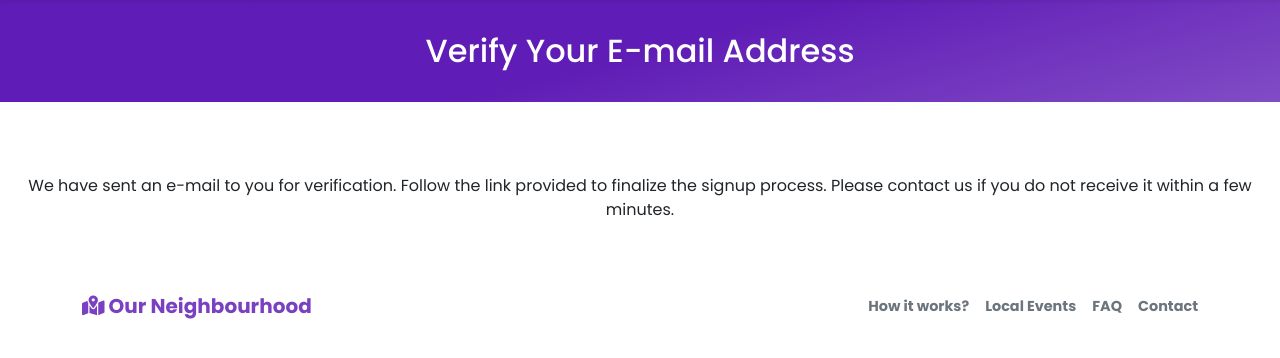
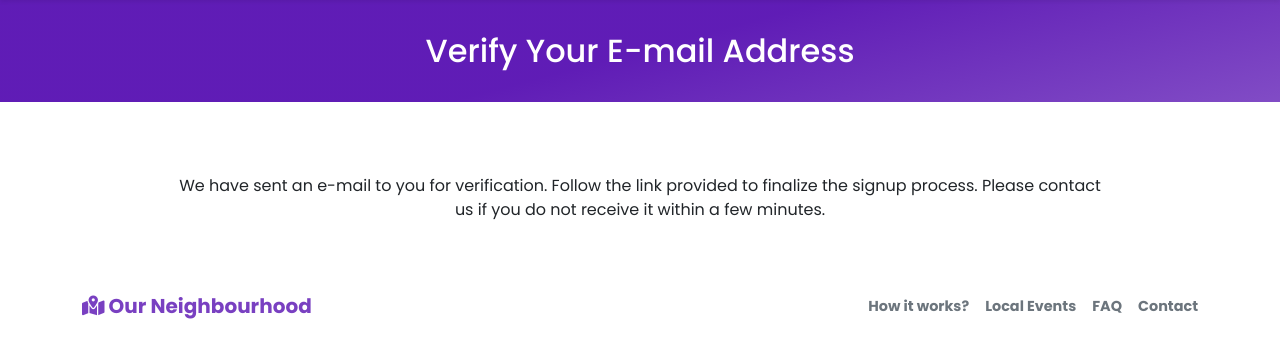
Before and after one commit to stef-cruz/our_neighbourhood, a Django app: a page that uses templates/allauth/account/verification_sent.html in a window 1280 px wide. Shown: the part 56-414 px from the top of the page. Run offline with Django 3.2, Linux system fonts and the light colour scheme; some libraries are stand-ins or nearby versions.

Commit message:
Replace container-fluid with container and add offset to cols

```diff
--- a/templates/allauth/account/account_inactive.html
+++ b/templates/allauth/account/account_inactive.html
@@ -8,9 +8,9 @@
 
 <h2 class="text-center page-header-bg">{% trans "Account Inactive" %}</h2>
 
-<div id="authentication" class="container-fluid form-custom">
+<div id="authentication" class="container form-custom">
     <div class="row pb-0 pe-lg-0">
-        <div class="col-12 form-custom__align-center">
+        <div class="col-12 col-md-10 offset-md-1 form-custom__align-center">
             <p>{% trans "This account is inactive." %}</p>
             <a href="{% url 'home' %}">
                 <button type="submit">Back to the site</button>
--- a/templates/allauth/account/email.html
+++ b/templates/allauth/account/email.html
@@ -7,9 +7,9 @@
 {% block inner_content %}
 <h2 class="text-center page-header-bg">{% trans "E-mail Addresses" %}</h2>
 
-<div id="authentication" class="container-fluid form-custom">
+<div id="authentication" class="container form-custom">
     <div class="row pb-0 pe-lg-0">
-        <div class="col-12 form-custom__align-center">
+        <div class="col-12 col-md-10 offset-md-1 form-custom__align-center">
             {% if user.emailaddress_set.all %}
             <p>{% trans 'The following e-mail addresses are associated with your account:' %}</p>
 
--- a/templates/allauth/account/email_confirm.html
+++ b/templates/allauth/account/email_confirm.html
@@ -10,9 +10,9 @@
 
 <h2 class="text-center page-header-bg">{% trans "Confirm E-mail Address" %}</h2>
 
-<div id="authentication" class="container-fluid form-custom">
+<div id="authentication" class="container form-custom">
     <div class="row pb-0 pe-lg-0">
-        <div class="col-12 form-custom__align-center">
+        <div class="col-12 col-md-10 offset-md-1 form-custom__align-center">
             {% if confirmation %}
 
             {% user_display confirmation.email_address.user as user_display %}
--- a/templates/allauth/account/password_change.html
+++ b/templates/allauth/account/password_change.html
@@ -8,9 +8,9 @@
 
 <h2 class="text-center page-header-bg">{% trans "Change Password" %}</h2>
 
-<div id="authentication" class="container-fluid form-custom">
+<div id="authentication" class="container form-custom">
     <div class="row pb-0 pe-lg-0">
-        <div class="col-12 form-custom__align-center">
+        <div class="col-12 col-md-10 offset-md-1 form-custom__align-center">
             <form method="POST" action="{% url 'account_change_password' %}" class="password_change">
                 {% csrf_token %}
                 {{ form|crispy }}
--- a/templates/allauth/account/password_reset.html
+++ b/templates/allauth/account/password_reset.html
@@ -9,9 +9,9 @@
 
 <h2 class="text-center page-header-bg">{% trans "Password Reset" %}</h2>
 
-<div id="authentication" class="container-fluid form-custom">
+<div id="authentication" class="container form-custom">
     <div class="row pb-0 pe-lg-0">
-        <div class="col-12 form-custom__align-center">
+        <div class="col-12 col-md-10 offset-md-1 form-custom__align-center">
             {% if user.is_authenticated %}
             {% include "account/snippets/already_logged_in.html" %}
             {% endif %}
--- a/templates/allauth/account/password_reset_done.html
+++ b/templates/allauth/account/password_reset_done.html
@@ -8,9 +8,9 @@
 {% block inner_content %}
 <h2 class="text-center page-header-bg">{% trans "Password Reset" %}</h2>
 
-<div id="authentication" class="container-fluid form-custom">
+<div id="authentication" class="container form-custom">
     <div class="row pb-0 pe-lg-0">
-        <div class="col-12 form-custom__align-center">
+        <div class="col-12 col-md-10 offset-md-1 form-custom__align-center">
             {% if user.is_authenticated %}
             {% include "account/snippets/already_logged_in.html" %}
             {% endif %}
--- a/templates/allauth/account/password_reset_from_key.html
+++ b/templates/allauth/account/password_reset_from_key.html
@@ -7,9 +7,9 @@
 
 <h2 class="text-center page-header-bg">{% if token_fail %}{% trans "Bad Token" %}{% else %}{% trans "Change Password" %}{% endif %}</h2>
 
-<div id="authentication" class="container-fluid form-custom">
+<div id="authentication" class="container form-custom">
     <div class="row pb-0 pe-lg-0">
-        <div class="col-12 form-custom__align-center">
+        <div class="col-12 col-md-10 offset-md-1 form-custom__align-center">
             {% if token_fail %}
                 {% url 'account_reset_password' as passwd_reset_url %}
                 <p>{% blocktrans %}The password reset link was invalid, possibly because it has already been used.  Please request a <a href="{{ passwd_reset_url }}">new password reset</a>.{% endblocktrans %}</p>
--- a/templates/allauth/account/password_reset_from_key_done.html
+++ b/templates/allauth/account/password_reset_from_key_done.html
@@ -7,9 +7,9 @@
 
 <h2 class="text-center page-header-bg">{% trans "Change Password" %}</h2>
 
-<div id="authentication" class="container-fluid form-custom">
+<div id="authentication" class="container form-custom">
     <div class="row pb-0 pe-lg-0">
-        <div class="col-12 form-custom__align-center">
+        <div class="col-12 col-md-10 offset-md-1 form-custom__align-center">
             <p>{% trans 'Your password is now changed.' %}</p>
         </div>
     </div>
--- a/templates/allauth/account/password_set.html
+++ b/templates/allauth/account/password_set.html
@@ -8,9 +8,9 @@
 
 <h2 class="text-center page-header-bg">{% trans "Set Password" %}</h2>
 
-<div id="authentication" class="container-fluid form-custom">
+<div id="authentication" class="container form-custom">
     <div class="row pb-0 pe-lg-0">
-        <div class="col-12 form-custom__align-center">
+        <div class="col-12 col-md-10 offset-md-1 form-custom__align-center">
             <form method="POST" action="{% url 'account_set_password' %}" class="password_set">
                 {% csrf_token %}
                 {{ form|crispy }}
--- a/templates/allauth/account/verification_sent.html
+++ b/templates/allauth/account/verification_sent.html
@@ -8,9 +8,9 @@
 
 <h2 class="text-center page-header-bg">{% trans "Verify Your E-mail Address" %}</h2>
 
-<div id="authentication" class="container-fluid form-custom">
+<div id="authentication" class="container form-custom">
     <div class="row pb-0 pe-lg-0">
-        <div class="col-12 form-custom__align-center">
+        <div class="col-12 col-md-10 offset-md-1 form-custom__align-center">
             <p>{% blocktrans %}We have sent an e-mail to you for verification. Follow the link provided to finalize the signup process. Please contact us if you do not receive it within a few minutes.{% endblocktrans %}</p>
         </div>
     </div>
--- a/templates/allauth/account/verified_email_required.html
+++ b/templates/allauth/account/verified_email_required.html
@@ -8,9 +8,9 @@
 
 <h2 class="text-center page-header-bg">{% trans "Verify Your E-mail Address" %}</h2>
 
-<div id="authentication" class="container-fluid form-custom">
+<div id="authentication" class="container form-custom">
     <div class="row pb-0 pe-lg-0">
-        <div class="col-12 form-custom__align-center">
+        <div class="col-12 col-md-10 offset-md-1 form-custom__align-center">
             {% url 'account_email' as email_url %}
 
             <p>{% blocktrans %}This part of the site requires us to verify that
--- a/templates/allauth/socialaccount/authentication_error.html
+++ b/templates/allauth/socialaccount/authentication_error.html
@@ -8,9 +8,9 @@
 
 <h2 class="text-center page-header-bg">{% trans "Social Network Login Failure" %}</h2>
 
-<div id="authentication" class="container-fluid form-custom">
+<div id="authentication" class="container form-custom">
   <div class="row pb-0 pe-lg-0">
-    <div class="col-12 form-custom__align-center">
+    <div class="col-12 col-md-10 offset-md-1 form-custom__align-center">
         <p>{% trans "An error occurred while attempting to login via your social network account." %}</p>
         <a href="{% url 'home' %}">
             <button type="submit">Back to the site</button>
--- a/templates/allauth/socialaccount/connections.html
+++ b/templates/allauth/socialaccount/connections.html
@@ -8,9 +8,9 @@
 
 <h2 class="text-center page-header-bg">{% trans "Account Connections" %}</h2>
 
-<div id="authentication" class="container-fluid form-custom">
+<div id="authentication" class="container form-custom">
   <div class="row pb-0 pe-lg-0">
-    <div class="col-12 form-custom__align-center">
+    <div class="col-12 col-md-10 offset-md-1 form-custom__align-center">
         {% if form.accounts %}
         <p>{% blocktrans %}You can sign in to your account using any of the following third party accounts:{% endblocktrans %}</p>
 
--- a/templates/allauth/socialaccount/login_cancelled.html
+++ b/templates/allauth/socialaccount/login_cancelled.html
@@ -8,9 +8,9 @@
 
 <h2 class="text-center page-header-bg">{% trans "Login Cancelled" %}</h2>
 
-<div id="authentication" class="container-fluid form-custom">
+<div id="authentication" class="container form-custom">
   <div class="row pb-0 pe-lg-0">
-    <div class="col-12 form-custom__align-center">
+    <div class="col-12 col-md-10 offset-md-1 form-custom__align-center">
         {% url 'account_login' as login_url %}
 
         <p>{% blocktrans %}You decided to cancel logging in to our site using one of your existing accounts. If this was a mistake, please proceed to <a href="{{login_url}}">sign in</a>.{% endblocktrans %}</p>
--- a/templates/allauth/socialaccount/signup.html
+++ b/templates/allauth/socialaccount/signup.html
@@ -8,9 +8,9 @@
 
 <h2 class="text-center page-header-bg">{% trans "Sign Up" %}</h2>
 
-<div id="authentication" class="container-fluid form-custom">
+<div id="authentication" class="container form-custom">
   <div class="row pb-0 pe-lg-0">
-    <div class="col-12 form-custom__align-center">
+    <div class="col-12 col-md-10 offset-md-1 form-custom__align-center">
         <p>{% blocktrans with provider_name=account.get_provider.name site_name=site.name %}You are about to use your {{provider_name}} account to login to
         {{site_name}}. As a final step, please complete the following form:{% endblocktrans %}</p>
 
```
